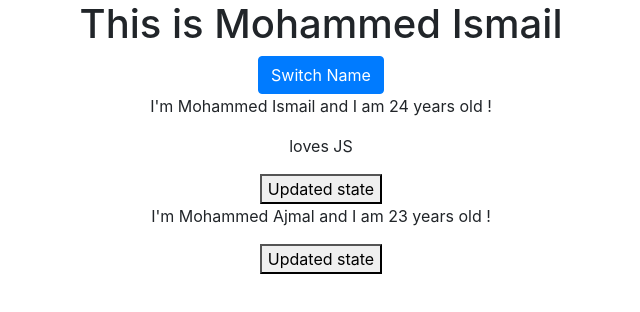
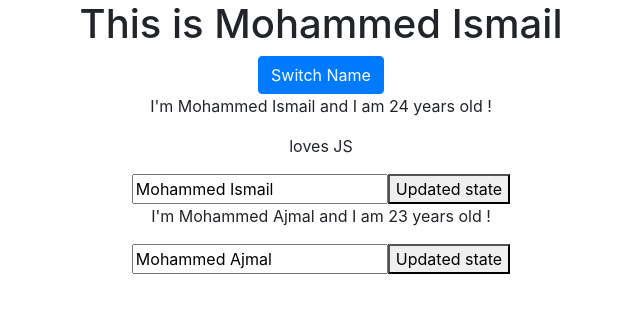
Before and after one commit to ikismail/learn-react, a React (Create React App) app: page / in a window 1280 px wide. Shown: the top 312 px of the page, without its empty margins (319-959 px from the left). Built offline with nearby package versions, Linux system fonts and the light colour scheme.

Commit message:
Adding two way binding

```diff
--- a/src/App.js
+++ b/src/App.js
@@ -30,6 +30,18 @@
     ]})
   }
 
+  nameChangeHandler = (event) => {
+    this.setState({
+      persons: [{
+        name: event.target.value,
+        age: "24"
+      }, {
+        name: 'Mohammed Ajmal',
+        age: "23"
+      }]
+    })
+  }
+
   /* Every react component has to return or render some html code which can be rendered to the dom to the screen*/
   render() {
     return (
@@ -42,16 +54,13 @@
         } > Switch Name </button>
 
         {/* Another Syntax for passing params in function
-
             onClick={() => this.swithNameHandler('Ismail')}
         */}
 
         <Person
         name={this.state.persons[0].name}
         age={this.state.persons[0].age}
-        click = {
-          this.swithNameHandler.bind(this, 'Ismail')
-        }
+        changed={this.nameChangeHandler}
         >loves JS</Person>
         <Person
         name={this.state.persons[1].name}
--- a/src/Person/Person.js
+++ b/src/Person/Person.js
@@ -7,6 +7,7 @@
         <div>
             <p>I'm {props.name} and I am {props.age} years old !</p>
             <p>{props.children}</p>
+            <input type="text" onChange={props.changed} value={props.name}/>
             <button onClick={props.click}>Updated state</button>
         </div>
 
```
